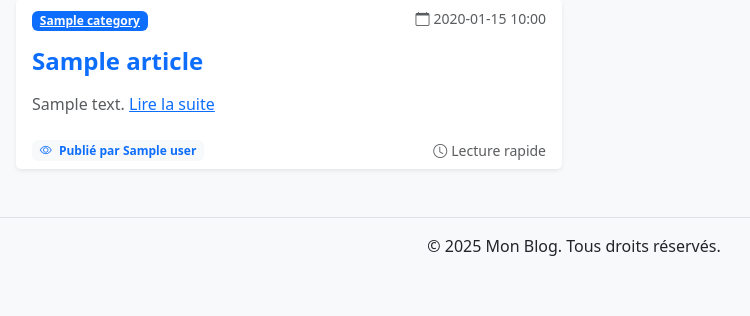
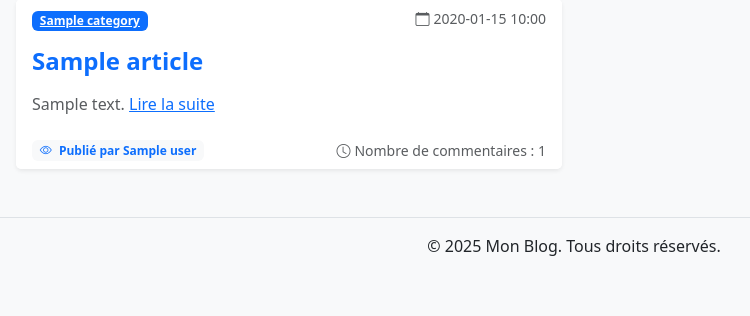
Before and after one commit to WebDevCF2m2025/blog-php-oo-mvc, a PHP site: template view/homepage.html.twig in a window 1280 px wide. Shown: the part 484-800 px from the top of the page, without its empty margins (66-816 px from the left). Run offline with PHP 8.4, Linux system fonts and the light colour scheme; the template is opened without the code that fills it: most values are stand-ins (such as "Sample title", 1, 10 or a date in 2020); some libraries are stand-ins or nearby versions.

Commit message:
comment count

```diff
--- a/view/homepage.html.twig
+++ b/view/homepage.html.twig
@@ -61,7 +61,8 @@
                                 {% else %} {{ article.getUser.getUserLogin }}
                                 {% endif %}</span>
                     <small class="text-muted">
-                        <i class="bi bi-clock me-1"></i>Lecture rapide
+                        <i class="bi bi-clock me-1"></i>Nombre de commentaires :
+                        {{ article.getComments.comment_count }}
                     </small>
                 </div>
             </div>
```
Also changed, not shown: model/manager/ArticleManager.php (+6 -1 lines).
